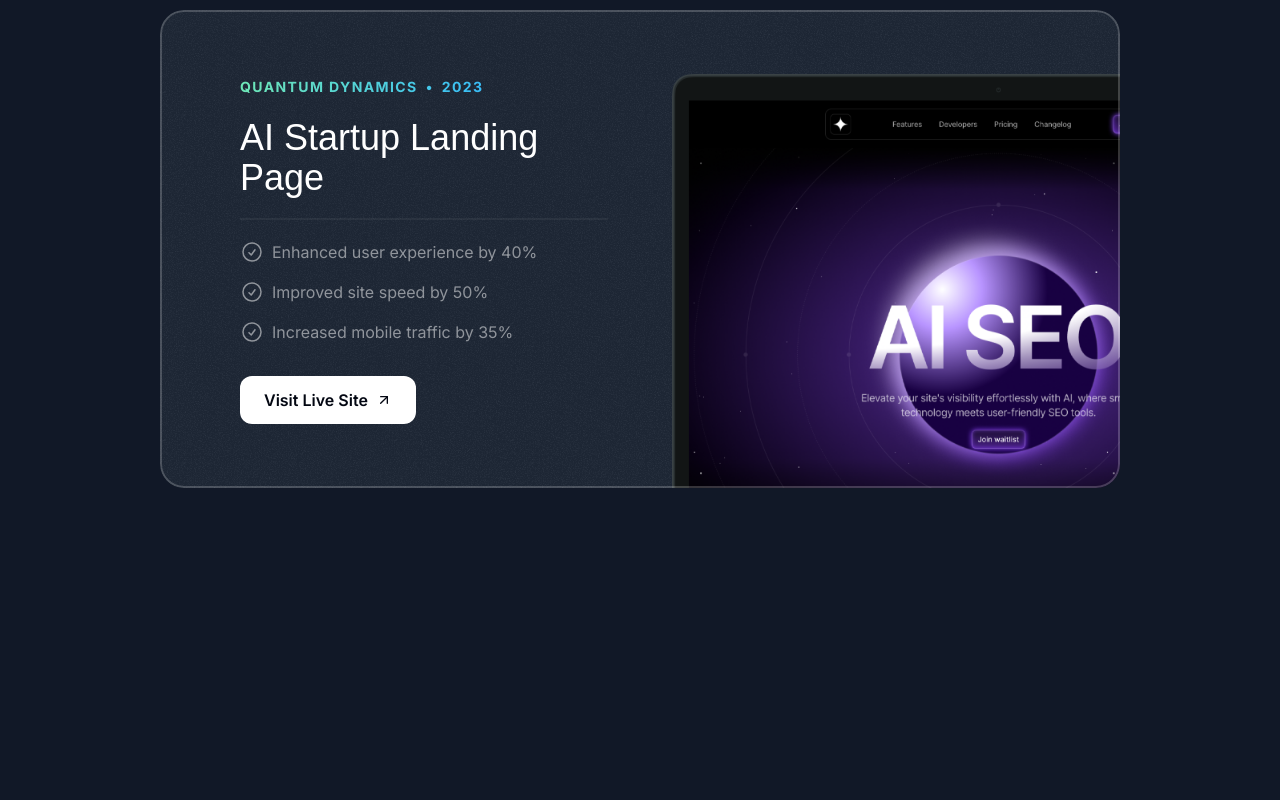
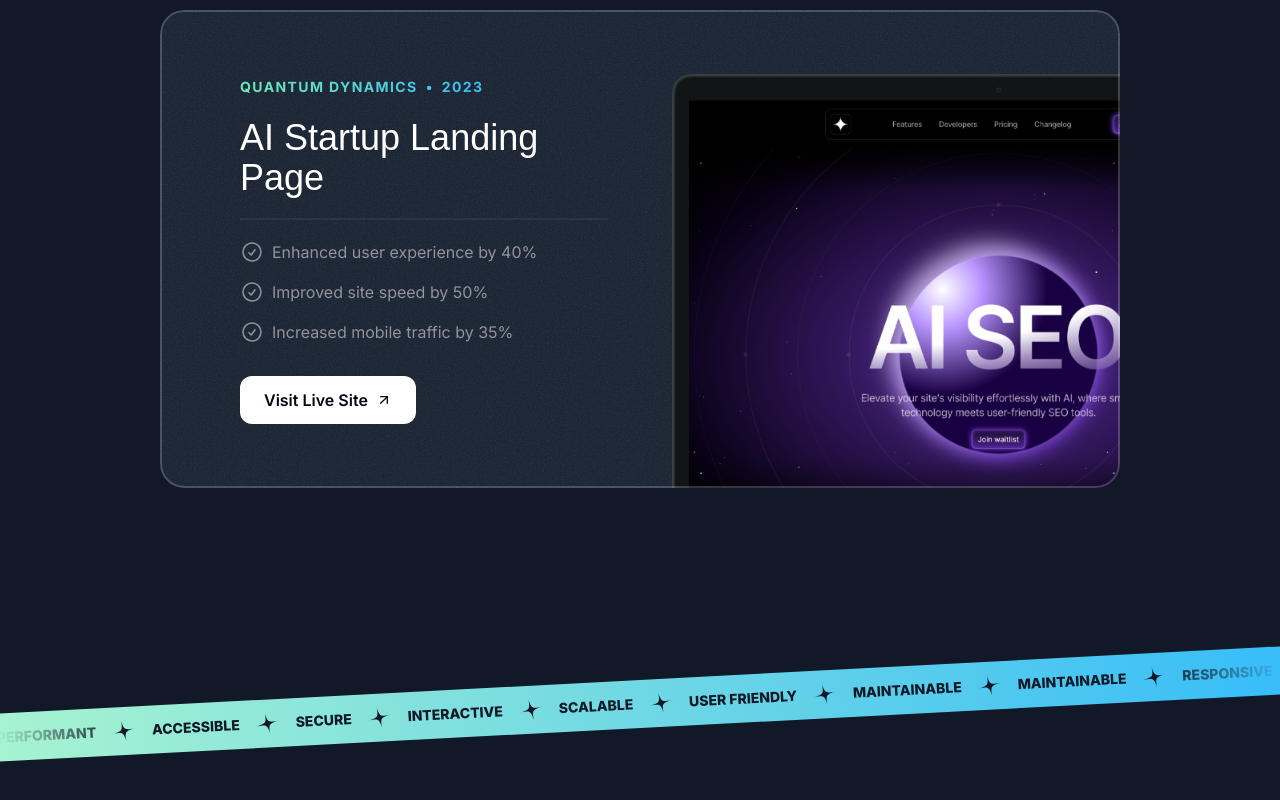
Before and after one commit to markiiman/dev-portfolio, a Next.js app: page / in a window 1280 px wide. Shown: the part 2372-3172 px from the top of the page. Before the commit the page ends 2956 px from the top, so only its background shows below. Built offline with nearby package versions, Linux system fonts and the light colour scheme; a web font is replaced by a local one.

Commit message:
Worked on Tape Section

```diff
--- a/src/app/page.tsx
+++ b/src/app/page.tsx
@@ -1,6 +1,7 @@
 import { Header } from "@/sections/Header";
 import { HeroSection } from "@/sections/Hero";
 import { ProjectsSection } from "@/sections/Projects";
+import { TapeSection } from "@/sections/Tape";
 
 export default function Home() {
   return (
@@ -8,6 +9,7 @@ export default function Home() {
       <Header />
       <HeroSection />
       <ProjectsSection />
+      <TapeSection />
     </div>
   );
 }
--- a/src/sections/Tape.tsx
+++ b/src/sections/Tape.tsx
@@ -1,3 +1,43 @@
+import StarIcon from "@/assets/icons/star.svg";
+
+const words = [
+  "Performant",
+  "Accessible",
+  "Secure",
+  "Interactive",
+  "Scalable",
+  "User Friendly",
+  "Maintainable",
+  "Maintainable",
+  "Responsive",
+  "Search Optimized",
+  "Usable",
+  "Reliable",
+];
+
 export const TapeSection = () => {
-  return <div>Tape Section</div>;
+  return (
+    <div className="py-16 lg:py-24 overflow-x-clip">
+      <div className="bg-gradient-to-r from-emerald-200 to-sky-400 -rotate-3 -mx-1">
+        <div
+          className="flex"
+          style={{
+            maskImage:
+              "linear-gradient(to right, transparent, black 10%, black 90%, transparent)",
+          }}
+        >
+          <div className="flex flex-none gap-4 py-3">
+            {words.map((word) => (
+              <div key={word} className="inline-flex gap-4 items-center">
+                <span className="text-gray-900 uppercase font-extrabold text-sm">
+                  {word}
+                </span>
+                <StarIcon className="size-6 text-gray-900 -rotate-12" />
+              </div>
+            ))}
+          </div>
+        </div>
+      </div>
+    </div>
+  );
 };
```
